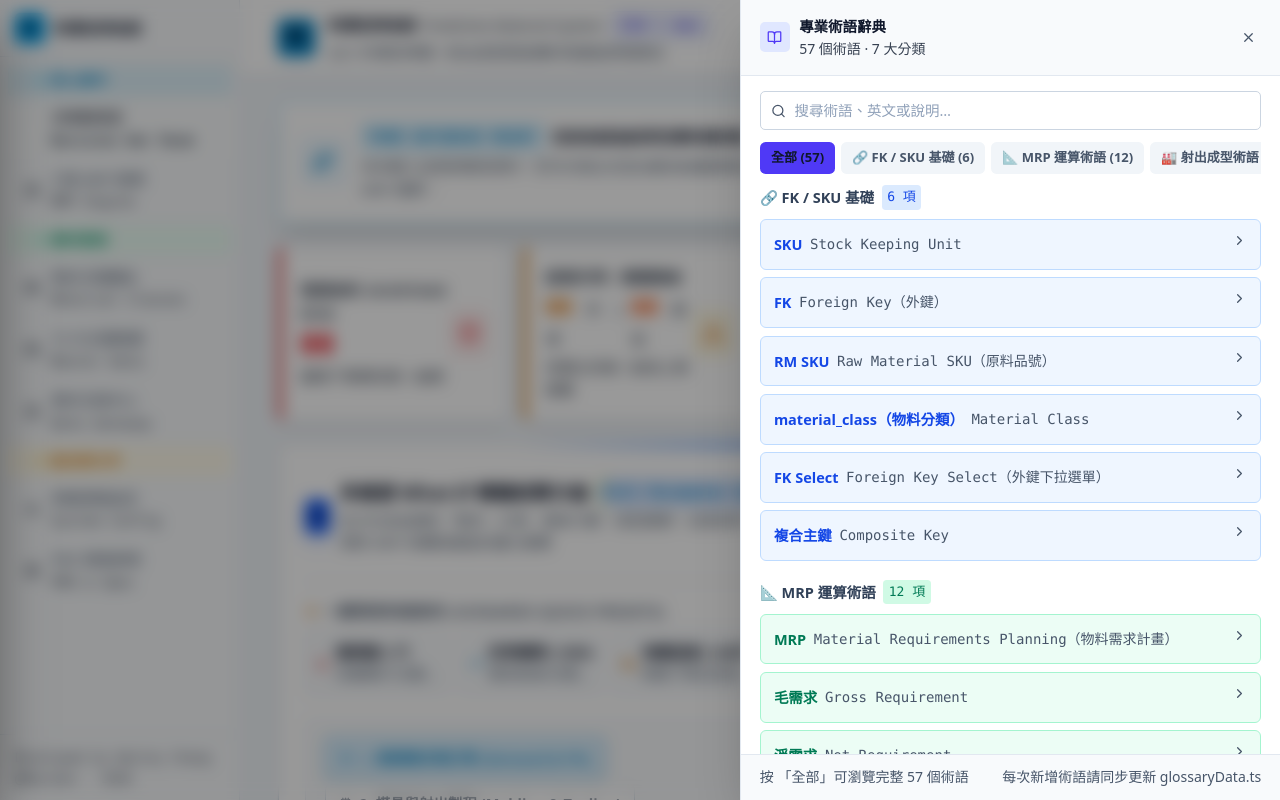
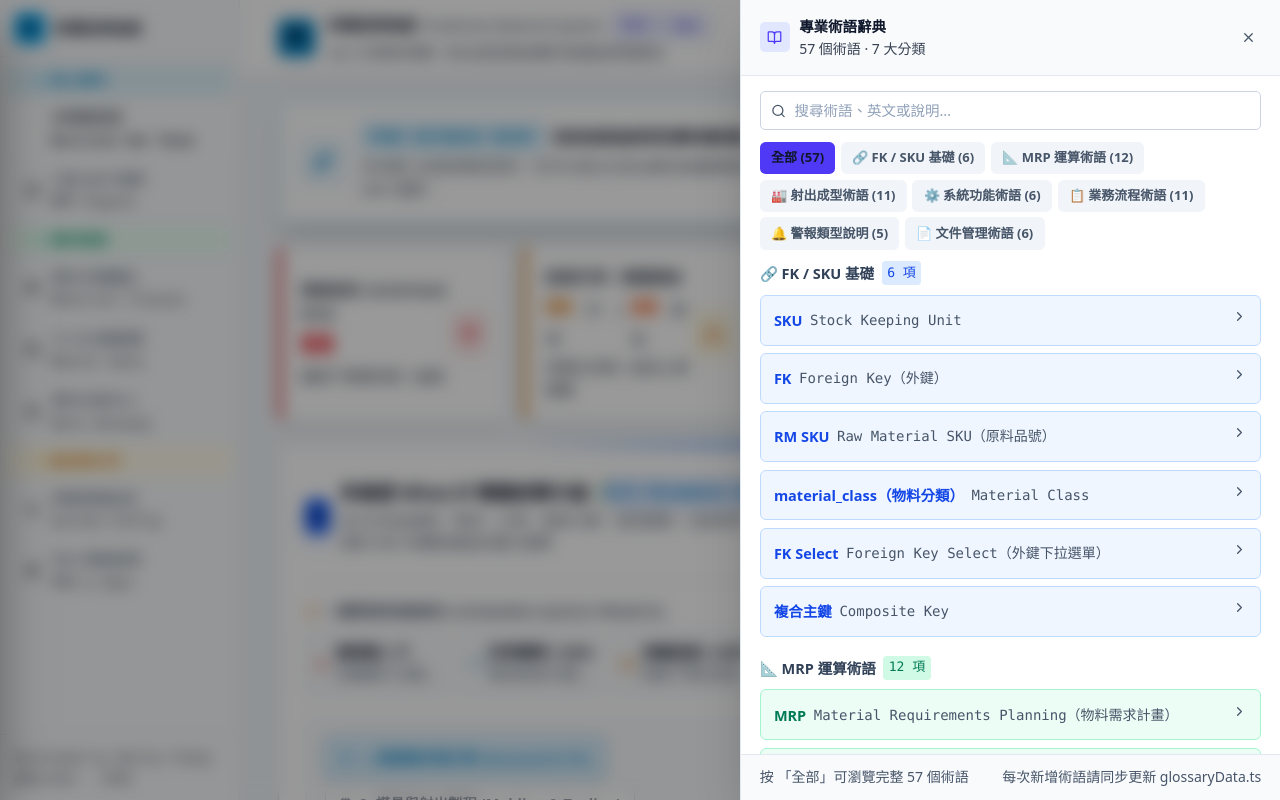
Before and after one commit to Chun-Chieh-Chang/Predictive-Material-System, a React (Vite) app: page / in a window 1280 px wide. Both pictures are taken after a click on the button "術語辭典". Shown: the top 800 px of the page. Built offline with nearby package versions, Linux system fonts and the light colour scheme.

Commit message:
fix: 術語辭典分類標籤恢復自動換行
- 移除 flex-nowrap + overflow-x-auto，改為 flex-wrap

- 按鈕文字保持單行（whitespace-nowrap），整體按鈕可折列到下一行

```diff
--- a/src/components/GlossaryPanel.tsx
+++ b/src/components/GlossaryPanel.tsx
@@ -113,7 +113,7 @@ const GlossaryPanel: React.FC<GlossaryPanelProps> = ({ open, onClose }) => {
 
         {/* Category Tabs */}
         <div className="px-5 pb-3 shrink-0">
-          <div className="flex gap-1.5 flex-nowrap overflow-x-auto scrollbar-none">
+          <div className="flex gap-1.5 flex-wrap">
             <button
               onClick={() => setActiveCategory('all')}
               className={`px-3 py-1.5 rounded-md text-xs font-semibold whitespace-nowrap transition-colors ${
```
